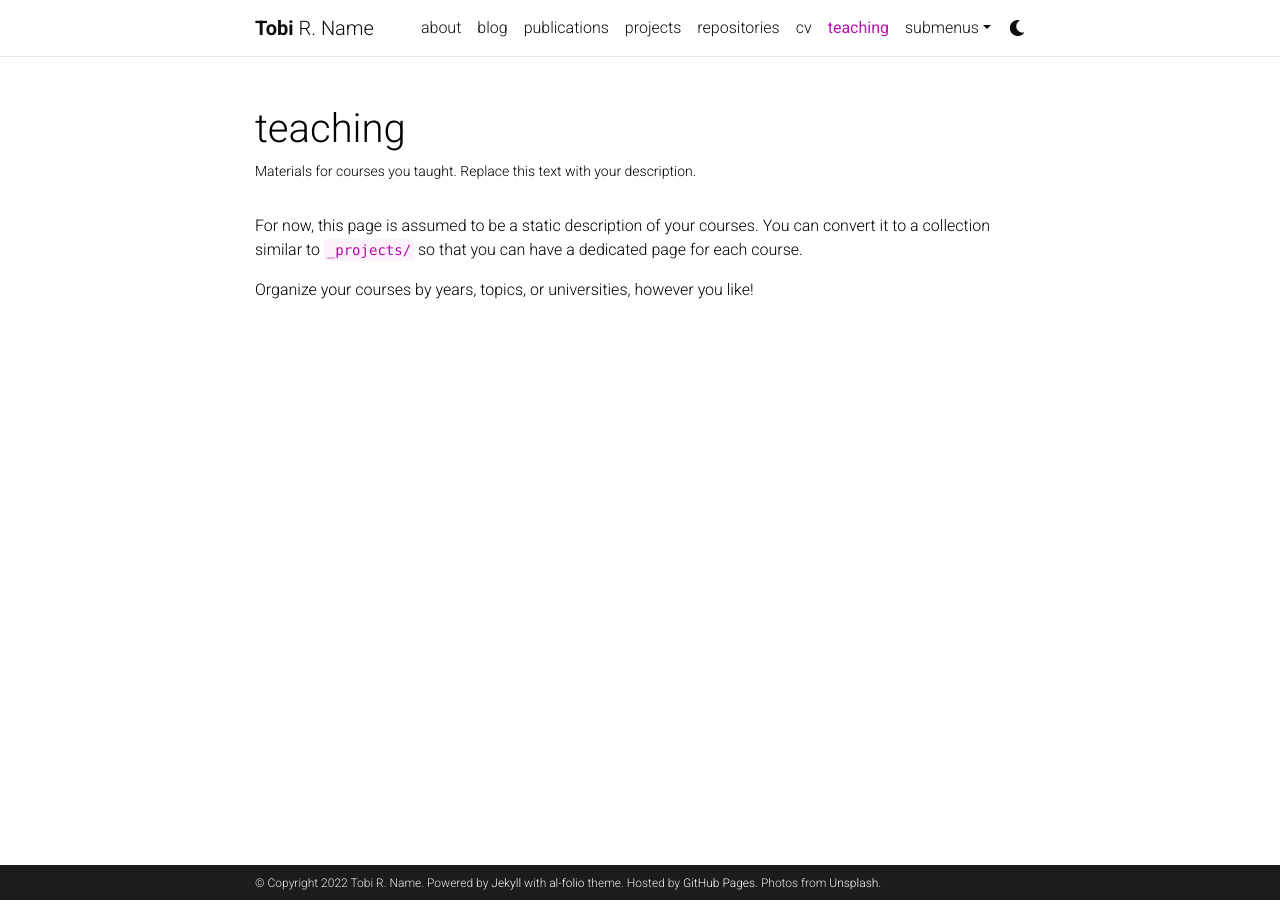
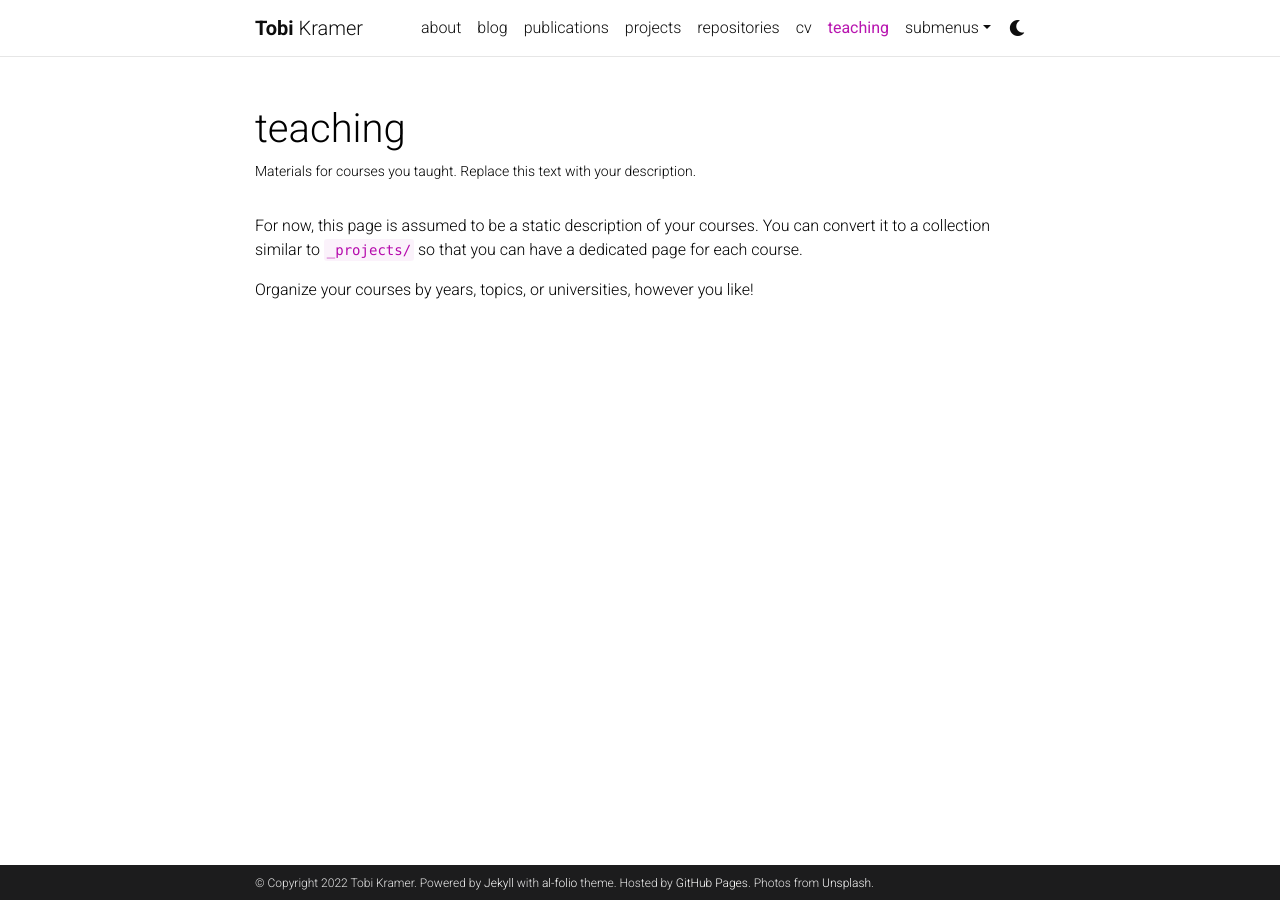
Before and after one commit to t-kramer/t-kramer.github.io, a Jekyll site: the page built from _pages/teaching.md, in a window 1280 px wide. Built offline with Jekyll 4.4.1, drawn with Linux system fonts in a browser that asks for light colours; comment, search, counter and statistics services are not loaded; a style sheet for code colours, icons or effects is not loaded.

Commit message:
Name change

```diff
--- a/_config.yml
+++ b/_config.yml
@@ -4,8 +4,8 @@
 
 title: blank # the website title (if blank, full name will be used instead)
 first_name: Tobi
-middle_name: R.
-last_name: Name
+middle_name:
+last_name: Kramer
 email: you@example.com
 description: > # the ">" symbol means to ignore newlines until "footer_text:"
   A simple, whitespace theme for academics. Based on [*folio](https://github.com/bogoli/-folio) design.
```
